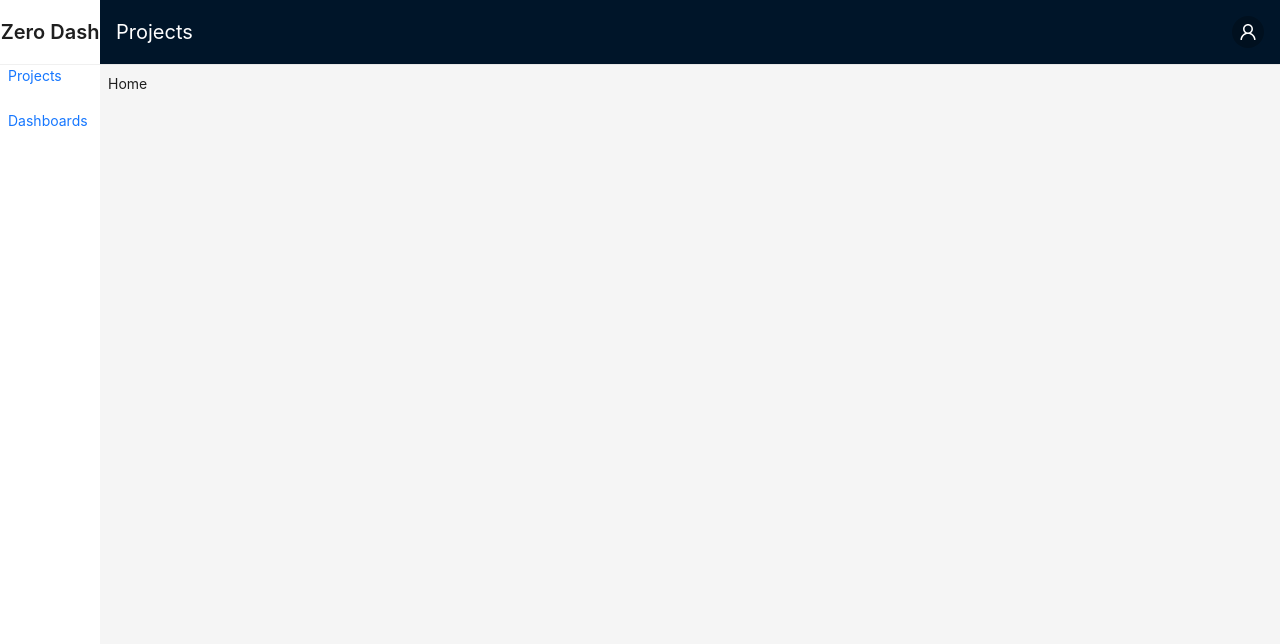
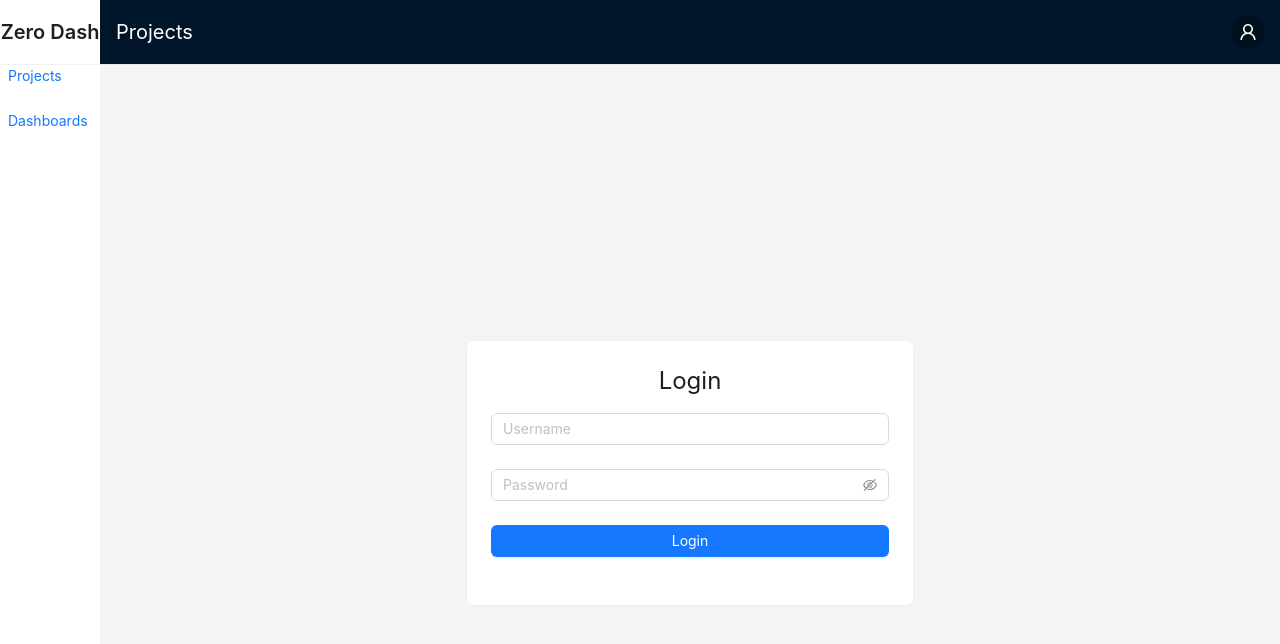
Before and after one commit to abhiisheek/ui-zero-dash, a React (Vite) app: page /login in a window 1280 px wide. Before the commit this address led to /. Shown: the top 644 px of the page. Built offline with nearby package versions, Linux system fonts and the light colour scheme.

Commit message:
(add): User context and login first cut

```diff
--- a/src/App.tsx
+++ b/src/App.tsx
@@ -3,14 +3,17 @@ import { BrowserRouter } from "react-router";
 
 import Router from "@/routes";
 import Parent from "@/views/Parent";
+import { UserContext } from "./context/UserContext";
 
 const App: FC = () => {
   return (
-    <BrowserRouter>
-      <Parent>
-        <Router />
-      </Parent>
-    </BrowserRouter>
+    <UserContext.Provider value={{ name: "User 1", email: "user1@zerodash.com" }}>
+      <BrowserRouter>
+        <Parent>
+          <Router />
+        </Parent>
+      </BrowserRouter>
+    </UserContext.Provider>
   );
 };
 
--- /dev/null
+++ b/src/context/UserContext.ts
@@ -0,0 +1,13 @@
+import { createContext } from "react";
+
+interface UserContextType {
+  name: string;
+  email: string;
+}
+
+const UserContext = createContext<UserContextType>({
+  name: "",
+  email: "",
+});
+
+export { UserContext };
--- a/src/routes.tsx
+++ b/src/routes.tsx
@@ -4,6 +4,7 @@ import {Routes, Route, Navigate} from "react-router";
 import Loader from "@/components/Loader";
 
 const Home = lazy(() => import("@/views/Home"));
+const Login = lazy(() => import("@/views/Login"));
 const About = lazy(() => import("@/views/About"));
 
 const Router: FC = () => {
@@ -11,6 +12,7 @@ const Router: FC = () => {
     <Suspense fallback={<Loader fullScreen />}>
       <Routes>
         <Route path="/" element={<Home />} />
+        <Route path="/login" element={<Login />} />
         <Route path="/about" element={<About />} />
         <Route path="*" element={<Navigate to="/" />} />
       </Routes>
--- /dev/null
+++ b/src/views/Login/index.tsx
@@ -0,0 +1,48 @@
+import React from 'react';
+import { Form, Input, Button, Card } from 'antd';
+
+const Login: React.FC = () => {
+  const onFinish = (values: any) => {
+    console.log('Success:', values);
+  };
+
+  const onFinishFailed = (errorInfo: any) => {
+    console.log('Failed:', errorInfo);
+  };
+
+  return (
+    <div className="flex items-center justify-center min-h-screen bg-gray-100">
+      <Card className="w-full max-w-md">
+        <h2 className="text-center text-2xl mb-4">Login</h2>
+        <Form
+          name="login"
+          initialValues={{ remember: true }}
+          onFinish={onFinish}
+          onFinishFailed={onFinishFailed}
+        >
+          <Form.Item
+            name="username"
+            rules={[{ required: true, message: 'Please input your username!' }]}
+          >
+            <Input placeholder="Username" />
+          </Form.Item>
+
+          <Form.Item
+            name="password"
+            rules={[{ required: true, message: 'Please input your password!' }]}
+          >
+            <Input.Password placeholder="Password" />
+          </Form.Item>
+
+          <Form.Item>
+            <Button type="primary" htmlType="submit" className="w-full">
+              Login
+            </Button>
+          </Form.Item>
+        </Form>
+      </Card>
+    </div>
+  );
+};
+
+export default Login;
```
